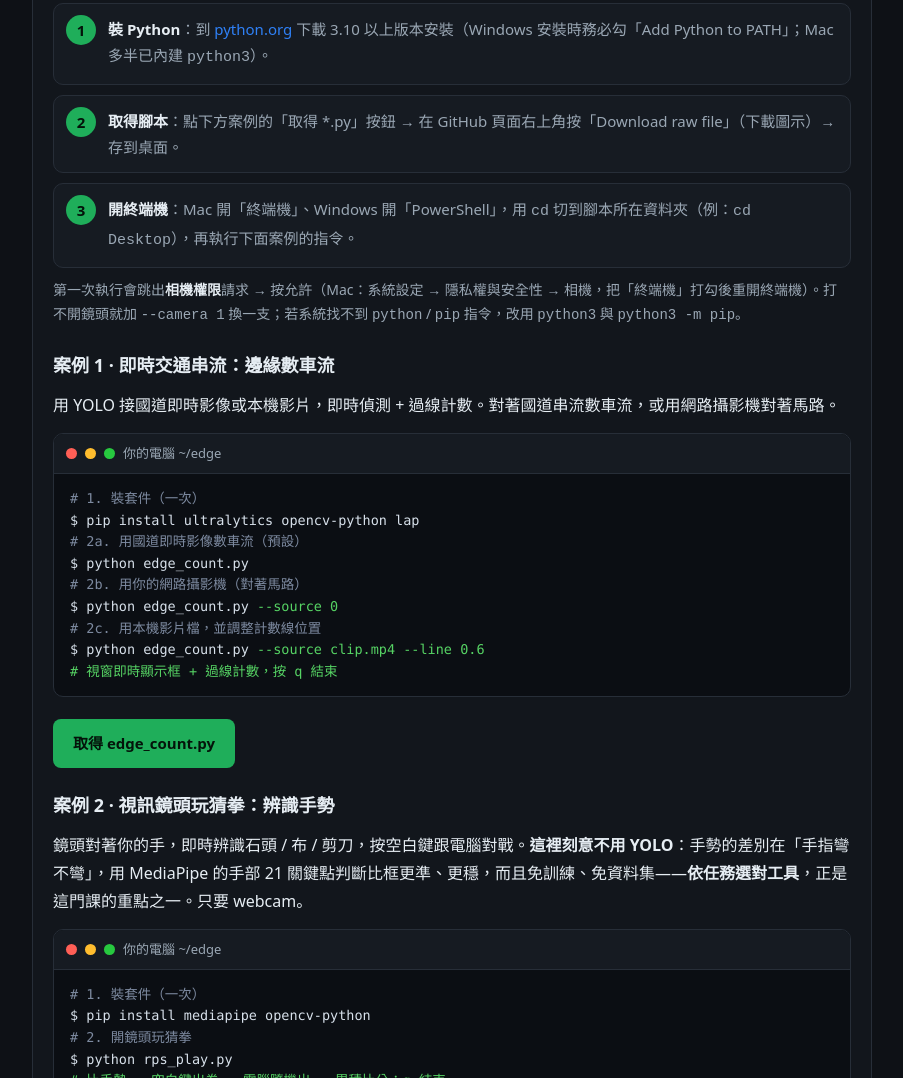
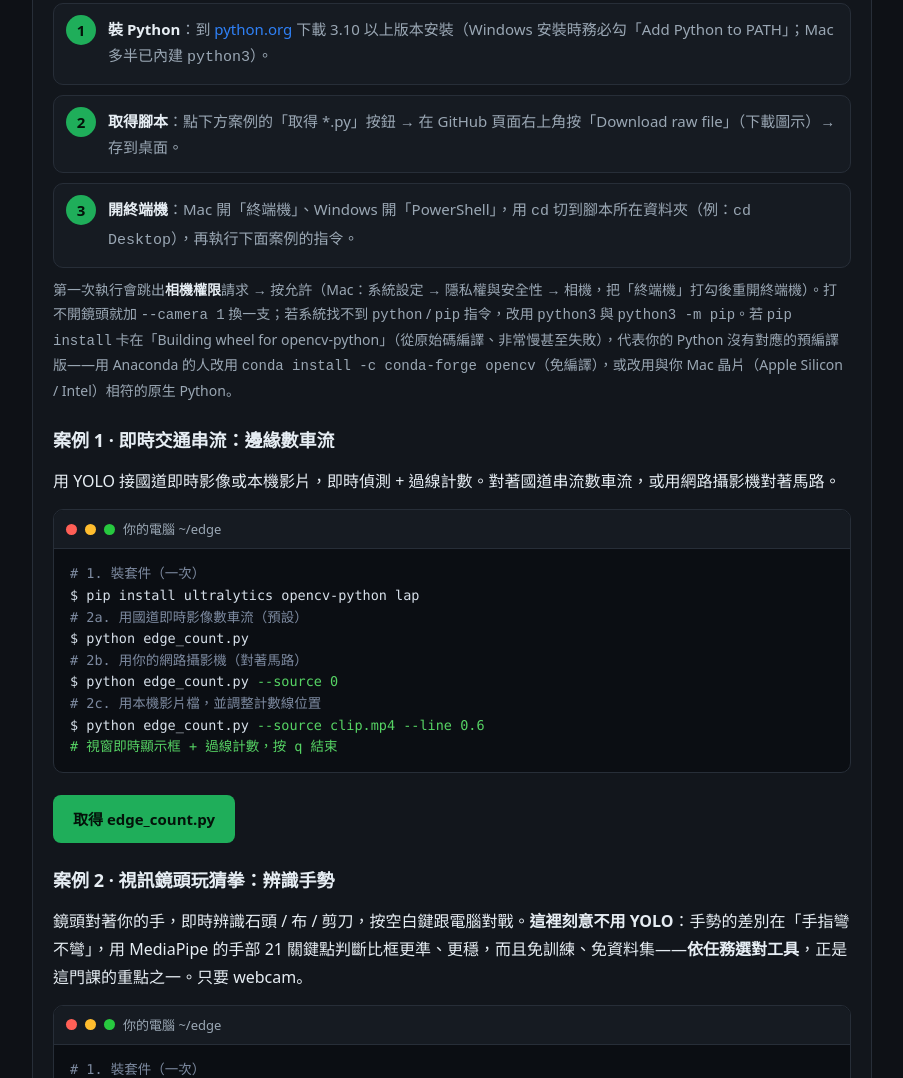
Before and after one commit to ai-cooperation/yolo-vision-course, a plain HTML site: page docs/05-handson.html in a window 1280 px wide. Shown: the part 1899-2977 px from the top of the page, without its empty margins (256-1159 px from the left). Drawn offline with Linux system fonts and the light colour scheme.

Commit message:
docs(handson): 加 opencv 從原始碼編譯卡住的排解(conda 裝或用相符晶片的原生 Python)

```diff
--- a/docs/05-handson.html
+++ b/docs/05-handson.html
@@ -79,7 +79,7 @@ results[0].plot()                             <span class="c"># → 標好框的
       <li><b>取得腳本</b>：點下方案例的「取得 *.py」按鈕 → 在 GitHub 頁面右上角按「Download raw file」（下載圖示）→ 存到桌面。</li>
       <li><b>開終端機</b>：Mac 開「終端機」、Windows 開「PowerShell」，用 <code>cd</code> 切到腳本所在資料夾（例：<code>cd Desktop</code>），再執行下面案例的指令。</li>
     </ol>
-    <p class="mut small">第一次執行會跳出<b>相機權限</b>請求 → 按允許（Mac：系統設定 → 隱私權與安全性 → 相機，把「終端機」打勾後重開終端機）。打不開鏡頭就加 <code>--camera 1</code> 換一支；若系統找不到 <code>python</code> / <code>pip</code> 指令，改用 <code>python3</code> 與 <code>python3 -m pip</code>。</p>
+    <p class="mut small">第一次執行會跳出<b>相機權限</b>請求 → 按允許（Mac：系統設定 → 隱私權與安全性 → 相機，把「終端機」打勾後重開終端機）。打不開鏡頭就加 <code>--camera 1</code> 換一支；若系統找不到 <code>python</code> / <code>pip</code> 指令，改用 <code>python3</code> 與 <code>python3 -m pip</code>。若 <code>pip install</code> 卡在「Building wheel for opencv-python」（從原始碼編譯、非常慢甚至失敗），代表你的 Python 沒有對應的預編譯版——用 Anaconda 的人改用 <code>conda install -c conda-forge opencv</code>（免編譯），或改用與你 Mac 晶片（Apple Silicon / Intel）相符的原生 Python。</p>
 
     <h3 class="num">案例 1 · 即時交通串流：邊緣數車流</h3>
     <p>用 YOLO 接國道即時影像或本機影片，即時偵測 + 過線計數。對著國道串流數車流，或用網路攝影機對著馬路。</p>
```
